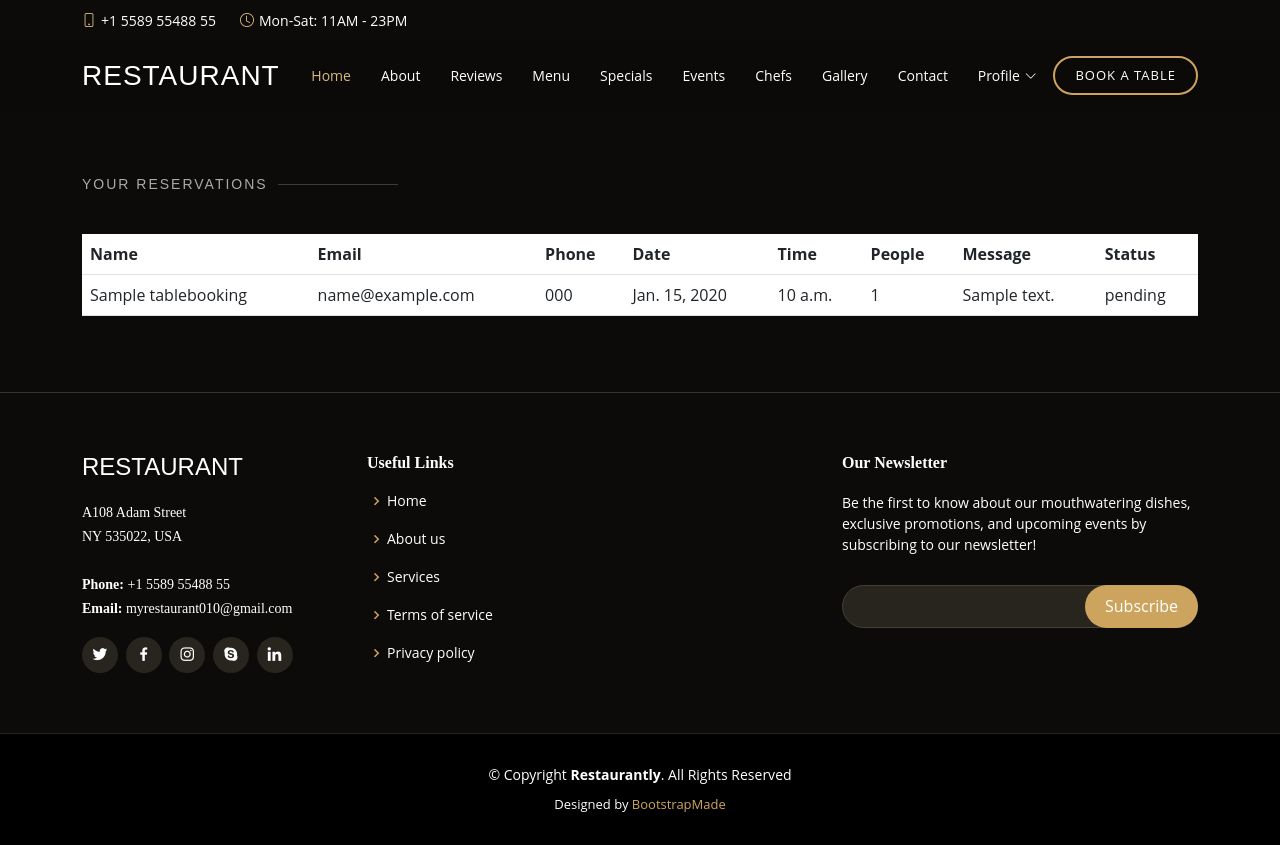
After one commit to Buhchevv/DjangoProjectRestaurant, a Django app: page /users/user-reservations/ in a window 1280 px wide. The commit adds this page. Run offline with Django 3.2, Linux system fonts and the light colour scheme; a user stored in the database is signed in; tables that the repository leaves empty hold one stand-in row (values such as "Sample post"); some libraries are stand-ins or nearby versions.

Commit message:
Initial commit

```diff
--- a/DjangoProjectRestaurant/core/views.py
+++ b/DjangoProjectRestaurant/core/views.py
@@ -1,4 +1,4 @@
-from django.shortcuts import render
+from django.shortcuts import render, redirect
 
 
 def home_page(request):
@@ -27,3 +27,7 @@ def gallery_page(request):
 
 def handler404(request, exception):
     return render(request, '404.html', status=404)
+
+
+def handler403(request, exception):
+    return redirect('home page')
--- a/DjangoProjectRestaurant/reservations/urls.py
+++ b/DjangoProjectRestaurant/reservations/urls.py
@@ -13,5 +13,4 @@ urlpatterns = [
                       path('decline/<int:pk>/', DeclineReservationsView.as_view(), name='decline reservation'),
                       path('delete/<int:pk>/', DeleteReservationView.as_view(), name='delete reservation'),
                   ])),
-
               ]
--- a/DjangoProjectRestaurant/urls.py
+++ b/DjangoProjectRestaurant/urls.py
@@ -10,9 +10,10 @@ urlpatterns = [
                   path('review/', include('DjangoProjectRestaurant.review.urls')),
                   path('reservations/', include('DjangoProjectRestaurant.reservations.urls')),
                   path('contact/', include('DjangoProjectRestaurant.contact.urls')),
-                  path('review/', include('DjangoProjectRestaurant.menu.urls')),
+                  path('menu/', include('DjangoProjectRestaurant.menu.urls')),
                   path('subscribers/', include('DjangoProjectRestaurant.subscribers.urls')),
               ] \
               + static(settings.MEDIA_URL, document_root=settings.MEDIA_ROOT)
 
 handler404 = 'DjangoProjectRestaurant.core.views.handler404'
+handler403 = 'DjangoProjectRestaurant.core.views.handler403'
--- a/DjangoProjectRestaurant/users/urls.py
+++ b/DjangoProjectRestaurant/users/urls.py
@@ -4,16 +4,20 @@ from django.conf.urls.static import static
 
 from DjangoProjectRestaurant.users.views import \
     UserRegistrationView, UserLoginView, UserLogOutView, \
-    ProfileDetailView, EditProfileView, DeleteProfileView, user_reviews_page
+    ProfileDetailView, EditProfileView, DeleteProfileView, user_reviews_page, user_reservations_view
 
 urlpatterns = [
-                  path('sign-up/', UserRegistrationView.as_view(), name='register'),
-                  path('sign-in/', UserLoginView.as_view(), name='login'),
-                  path('logout/', UserLogOutView.as_view(), name='logout'),
-                  path('user-reviews-page/', user_reviews_page, name='user reviews page'),
-                  path('profile/<int:pk>/', include([
-                      path('', ProfileDetailView.as_view(), name='profile details'),
-                      path('edit/', EditProfileView.as_view(), name='edit profile'),
-                      path('delete/', DeleteProfileView.as_view(), name='delete profile'),
-                  ])),
-              ]
+
+    path('sign-up/', UserRegistrationView.as_view(), name='register'),
+    path('sign-in/', UserLoginView.as_view(), name='login'),
+    path('logout/', UserLogOutView.as_view(), name='logout'),
+
+    path('user-reviews-page/', user_reviews_page, name='user reviews page'),
+    path('user-reservations/', user_reservations_view, name='user reservations'),
+
+    path('profile/<int:pk>/', include([
+        path('', ProfileDetailView.as_view(), name='profile details'),
+        path('edit/', EditProfileView.as_view(), name='edit profile'),
+        path('delete/', DeleteProfileView.as_view(), name='delete profile'),
+    ])),
+]
--- a/DjangoProjectRestaurant/users/views.py
+++ b/DjangoProjectRestaurant/users/views.py
@@ -5,6 +5,7 @@ from django.shortcuts import get_object_or_404, render
 from django.urls import reverse_lazy
 from django.views import generic as view
 
+from DjangoProjectRestaurant.reservations.models import TableBooking
 from DjangoProjectRestaurant.review.models import Review
 from DjangoProjectRestaurant.users.forms import RegistrationForm, LoginForm, EditProfileForm
 from DjangoProjectRestaurant.users.models import RestaurantUser
@@ -108,3 +109,14 @@ def user_reviews_page(request):
         'user_reviews': user_reviews
     }
     return render(request, 'reviews/user_reviews_page.html', context)
+
+
+@login_required
+def user_reservations_view(request):
+    user_reservations = TableBooking.objects.filter(user=request.user)
+
+    context = {
+        'user_reservations': user_reservations
+    }
+
+    return render(request, 'reservations/user_reservations.html', context)
--- a/templates/base.html
+++ b/templates/base.html
@@ -37,13 +37,6 @@
             <i class="bi bi-phone d-flex align-items-center"><span>+1 5589 55488 55</span></i>
             <i class="bi bi-clock d-flex align-items-center ms-4"><span> Mon-Sat: 11AM - 23PM</span></i>
         </div>
-
-        <div class="languages d-none d-md-flex align-items-center">
-            <ul>
-                <li>En</li>
-                <li><a href="#">De</a></li>
-            </ul>
-        </div>
     </div>
 </div>
 
@@ -78,7 +71,7 @@
                             class="bi bi-chevron-down"></i></a>
                         <ul>
                             <li><a href="{% url 'profile details' request.user.pk %}">My Profile</a></li>
-                            <li><a href="#">My Reservation</a></li>
+                            <li><a href="{% url 'user reservations' %}">My Reservation</a></li>
                             <li><a href="{% url 'user reviews page' %}">My Reviews</a></li>
                             {% if request.user.is_staff %}
                                 <li class="dropdown"><a href="#"><span>Manager side</span> <i
--- /dev/null
+++ b/templates/reservations/user_reservations.html
@@ -0,0 +1,51 @@
+{% extends 'base.html' %}
+
+{% block content %}
+
+<main id="main" style="margin-top: 120px">
+    <section id="reservations" class="reservations">
+        <div class="container" data-aos="fade-up">
+
+            <div class="section-title">
+                <h2>Your Reservations</h2>
+            </div>
+
+            <div class="row" data-aos="fade-up" data-aos-delay="100">
+                <div class="col-lg-12">
+                    <div class="table-responsive">
+                        <table class="table">
+                            <thead>
+                                <tr>
+                                    <th>Name</th>
+                                    <th>Email</th>
+                                    <th>Phone</th>
+                                    <th>Date</th>
+                                    <th>Time</th>
+                                    <th>People</th>
+                                    <th>Message</th>
+                                    <th>Status</th>
+                                </tr>
+                            </thead>
+                            <tbody>
+                                {% for reservation in user_reservations %}
+                                    <tr>
+                                        <td>{{ reservation.name }}</td>
+                                        <td>{{ reservation.email }}</td>
+                                        <td>{{ reservation.phone }}</td>
+                                        <td>{{ reservation.date }}</td>
+                                        <td>{{ reservation.time }}</td>
+                                        <td>{{ reservation.number_of_people }}</td>
+                                        <td>{{ reservation.message }}</td>
+                                        <td>{{ reservation.status }}</td>
+                                    </tr>
+                                {% endfor %}
+                            </tbody>
+                        </table>
+                    </div>
+                </div>
+            </div>
+        </div>
+    </section>
+</main>
+
+{% endblock %}
```
Also changed, not shown: DjangoProjectRestaurant/users/forms.py (+8 -1 lines), templates/reviews/user_reviews_page.html (+10 -10 lines), media/menu_items/greek-salad.jpg (added), media/menu_items/mozzarella.jpg (added).
